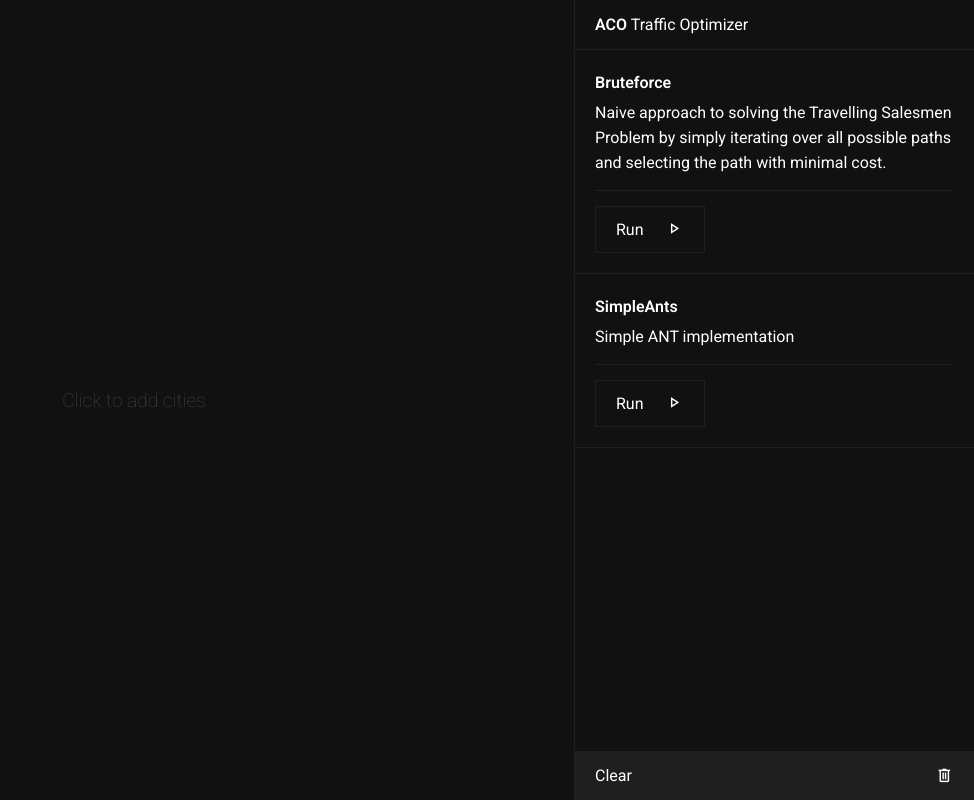
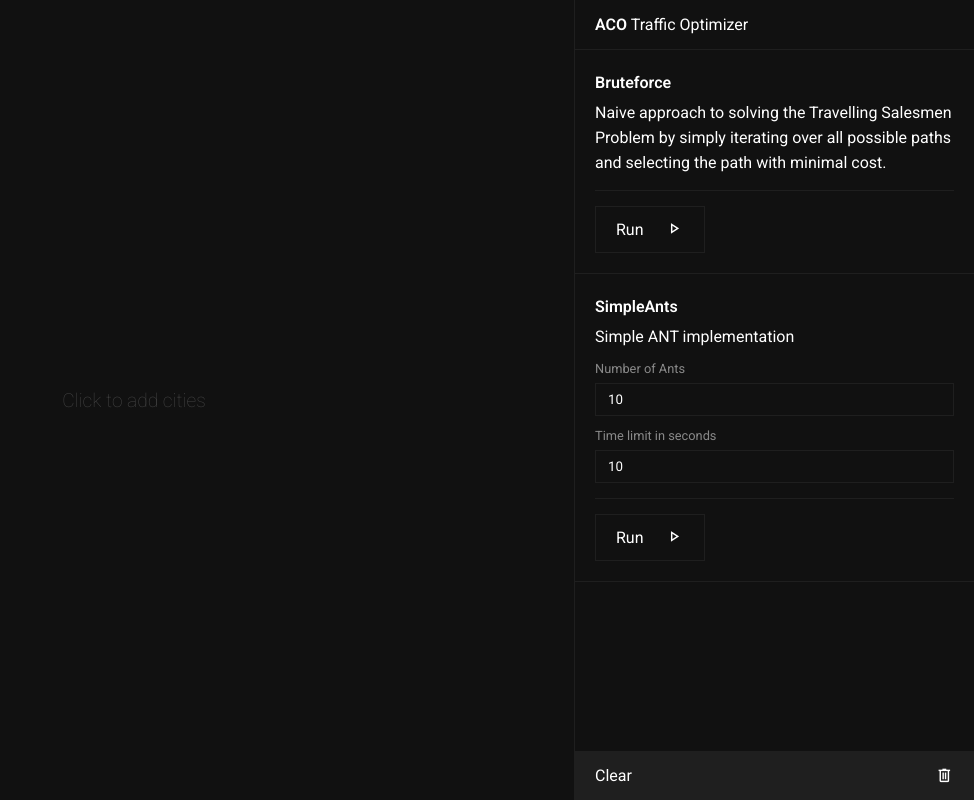
Before and after one commit to phlhg/traffic-sim, a website built with webpack: page public/index.html in a window 1280 px wide. Shown: the whole page, without its empty margins (306-1280 px from the left). Built offline with nearby package versions, Linux system fonts and the light colour scheme.

Commit message:
Implement basic method settings and fix simpleants

```diff
--- a/public/css/main.css
+++ b/public/css/main.css
@@ -93,6 +93,39 @@ body { overflow-x: hidden; }
 .controls .method .description {
     display: block;
     position: relative;
+}
+
+.controls .method .settings {
+    display: block;
+    position: relative;
+    width: 100%;
+}
+
+.controls .method .settings label {
+    display: block;
+    position: relative;
+    background: #111;
+    margin-top: 5px;
+}
+
+.controls .method .settings label > span {
+    display: block;
+    position: relative;
+    font-size: 0.8em;
+    padding: 2px 0;
+    opacity: 0.5;
+}
+
+.controls .method .settings label > input {
+    display: block;
+    position: relative;
+    width: 100%;
+    background: #111;
+    color: #fff;
+    padding: 8px 12px;
+    border: none;
+    outline: 0;
+    border: 1px solid #1f1f1f;
 }
 
 .controls .method .progress {
--- a/source/methods/method.js
+++ b/source/methods/method.js
@@ -13,6 +13,9 @@ export default class Method {
 
         /** @property {string} description - Description of the method */
         this.description = "[Description]"
+
+        /** @property {object} settings -  */
+        this.settings = {}
 
     }
 
@@ -33,6 +36,25 @@ export default class Method {
     }
 
     /**
+     * Add a property to the settings
+     * @param {string} name Name of the property
+     * @param {Setting} type Class to initialize the property with
+     * @param {object} config Object containing additional information
+     */
+    addSetting(name, type, config){
+        this.settings[name] = new type(this.wrapper, config);
+    }
+
+    /**
+     * Get the value of a settings property
+     * @param {string} name Name of the property
+     * @returns {*} Returns the value of the property
+     */
+    getSetting(name){
+        return this.settings[name].value;
+    }
+
+    /**
      * Internal function to run the method
      * @returns Returns a promise which resolves when the method stopped running.
      */
--- /dev/null
+++ b/source/methods/settings.js
@@ -0,0 +1,49 @@
+class Setting {
+
+    constructor(wrapper, conf){
+        this.wrapper = wrapper;
+        this.app = this.wrapper.app;
+
+        this.conf = conf ?? {}
+        this.conf.name = this.conf.name ?? "Unknown Property";
+        this.value = this.conf.value ?? null;
+
+        this.dom = {}
+        this.dom.wrapper = document.createElement("label");
+
+        this.setup();
+    }
+
+    setup(){ }
+
+    getHTMLElement(){ return this.dom.wrapper; }
+
+}
+
+
+export class NumberSetting extends Setting {
+
+    constructor(wrapper, conf){
+        super(wrapper, Object.assign({
+            min: 1, max: 10, step: 1, value: 1
+        }, conf))
+    }
+
+    setup(){
+
+        this.dom.wrapper.innerHTML = `<span>${this.conf.name}</span><input type="number" />`
+
+        this.dom.input = this.dom.wrapper.querySelector("input");
+        this.dom.input.min = this.conf.min;
+        this.dom.input.max = this.conf.max;
+        this.dom.input.step = this.conf.step;
+        this.dom.input.value = this.value;
+
+        this.dom.input.onchange = e => {
+            let v = Math.round(this.dom.input.value / this.conf.step) * this.conf.step;
+            this.value = Math.min(this.conf.max, Math.max(this.conf.min, v.toFixed(8)));
+            this.dom.input.value = this.value;
+        }
+    }
+
+}
--- a/source/methods/simpleant/simpleant.js
+++ b/source/methods/simpleant/simpleant.js
@@ -1,6 +1,7 @@
 import { sleep } from "../../utils";
 import WorkerManager from "../../workers/manager";
 import Method from "../method"
+import { NumberSetting } from "../settings";
 
 export default class SimpleAnt extends Method {
 
@@ -12,6 +13,16 @@ export default class SimpleAnt extends Method {
         this.name = "SimpleAnts";
         this.description = "Simple ANT implementation";
 
+        this.addSetting("num_ants", NumberSetting, {
+            name: "Number of Ants",
+            min: 1, max: 100, value: 10
+        });
+
+        this.addSetting("max_duration", NumberSetting, {
+            name: "Time limit in seconds",
+            min: 1, max: 60, value: 10, step: 1
+        })
+
         this.done = false;
 
     }
@@ -19,12 +30,10 @@ export default class SimpleAnt extends Method {
     async run() {
 
         let cities = Object.values(this.app.map.nodes).map(n => n.getObj());
-        let pheromone_map = {};
 
         this.done = false;
 
         this.worker = WorkerManager.get("simpleant");
-        this.degrade_worker = WorkerManager.get("simpleant-degrade");
 
         // callback function, "status", e.g the current permutation
         this.worker.onmessage = e => {
@@ -35,25 +44,15 @@ export default class SimpleAnt extends Method {
                 this.app.map.setEdge(perm[i],perm[(i+1)%perm.length])
             }
 
-            if(e.data.done) {
-                this.done = true;
-                this.degrade_worker.postMessage({
-                    state:0
-                });
-            }
+            if(e.data.done) { this.done = true; }
         }
 
         // Start worker by posting the message with the cities
         this.worker.postMessage({
             // make copy of cities to prevent user writing into it during execution
             cities: [...cities],
-            // Shared pheromones
-            pheromones: pheromone_map
-        });
-        // This is only needed once, to degrade the pheromones over time
-        this.degrade_worker.postMessage({
-            pheromones: pheromone_map,
-            state: 1
+            num_ants: this.getSetting("num_ants"),
+            max_duration: this.getSetting("max_duration")
         });
 
         while(!this.done) { await sleep(100); }
@@ -61,9 +60,6 @@ export default class SimpleAnt extends Method {
         // TODO: make this.worker an array of workers
         this.worker.terminate();
         this.worker = null;
-
-        this.degrade_worker.terminate();
-        this.degrade_worker = null;
     }
 
     async stop() {
--- a/source/methods/wrapper.js
+++ b/source/methods/wrapper.js
@@ -29,16 +29,22 @@ export default class MethodWrapper {
         this.dom.wrapper.innerHTML = `
             <strong>${this.method.name}</strong>
             <span class="description">${this.method.description}</span>
+            <div class="settings"></div>
             <div class="progress" data-progress=""></div>
             <div class="time"></div>
             <div class="button">Run</div>
         `;
 
         this.dom.button = this.dom.wrapper.querySelector(".button");
+        this.dom.settings = this.dom.wrapper.querySelector(".settings");
         this.dom.progress = this.dom.wrapper.querySelector(".progress");
         this.dom.time = this.dom.wrapper.querySelector(".time");
 
         this.dom.button.onclick = () => { this.toggle(); }
+
+        Object.values(this.method.settings).forEach(s => {
+            this.dom.settings.appendChild(s.getHTMLElement());
+        })
 
     }
 
--- a/source/workers/index.js
+++ b/source/workers/index.js
@@ -1,6 +1,5 @@
 import worker_bruteforce from "../methods/bruteforce/worker";
 import worker_simpleant from "../methods/simpleant/worker";
-import worker_simpleant_degrade from "../methods/simpleant/worker-degrade";
 import WorkerManager from "./manager";
 
 const manager = new WorkerManager();
@@ -10,7 +9,6 @@ manager.add("bruteforce", worker_bruteforce);
 
 // Simpleant
 manager.add("simpleant", worker_simpleant);
-manager.add("simpleant-degrade", worker_simpleant_degrade);
 
 onmessage = e => {
     manager.call(e.data.handler, e.data.data);
```
Also changed, not shown: source/methods/simpleant/worker-degrade.js (deleted, +0 -23 lines), source/methods/simpleant/worker.js (+20 -9 lines).
